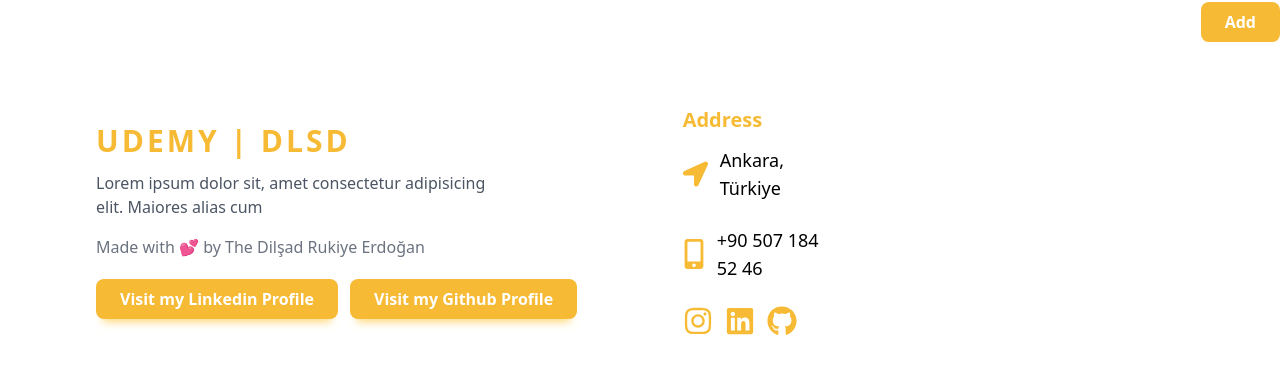
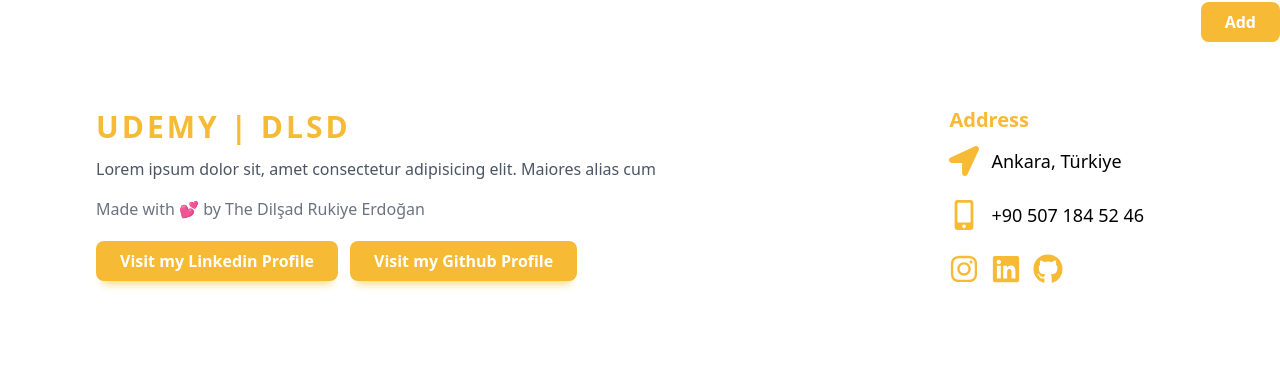
Before and after one commit to dilsad-erdogan/Udemy_App, a React (Vite) app in the folder Client_Web/: page /admin/purchases in a window 1280 px wide. Shown: the part 186-560 px from the top of the page. Built offline with nearby package versions, Linux system fonts and the light colour scheme; no server answers.

Commit message:
footer update

```diff
--- a/Client_Web/src/components/Footer.jsx
+++ b/Client_Web/src/components/Footer.jsx
@@ -15,7 +15,7 @@
       </div>
 
       {/* Footer links */}
-      <div className="col-span-2 grid grid-cols-2 sm:grid-cols-3 md:pl-10">
+      <div className="md:pr-10">
         <div className="py-8 px-4 col-span-2 sm:col-auto">
           <h1 className="text-xl font-bold sm:text-left mb-3 text-primary">Address</h1>
           <div>
```
